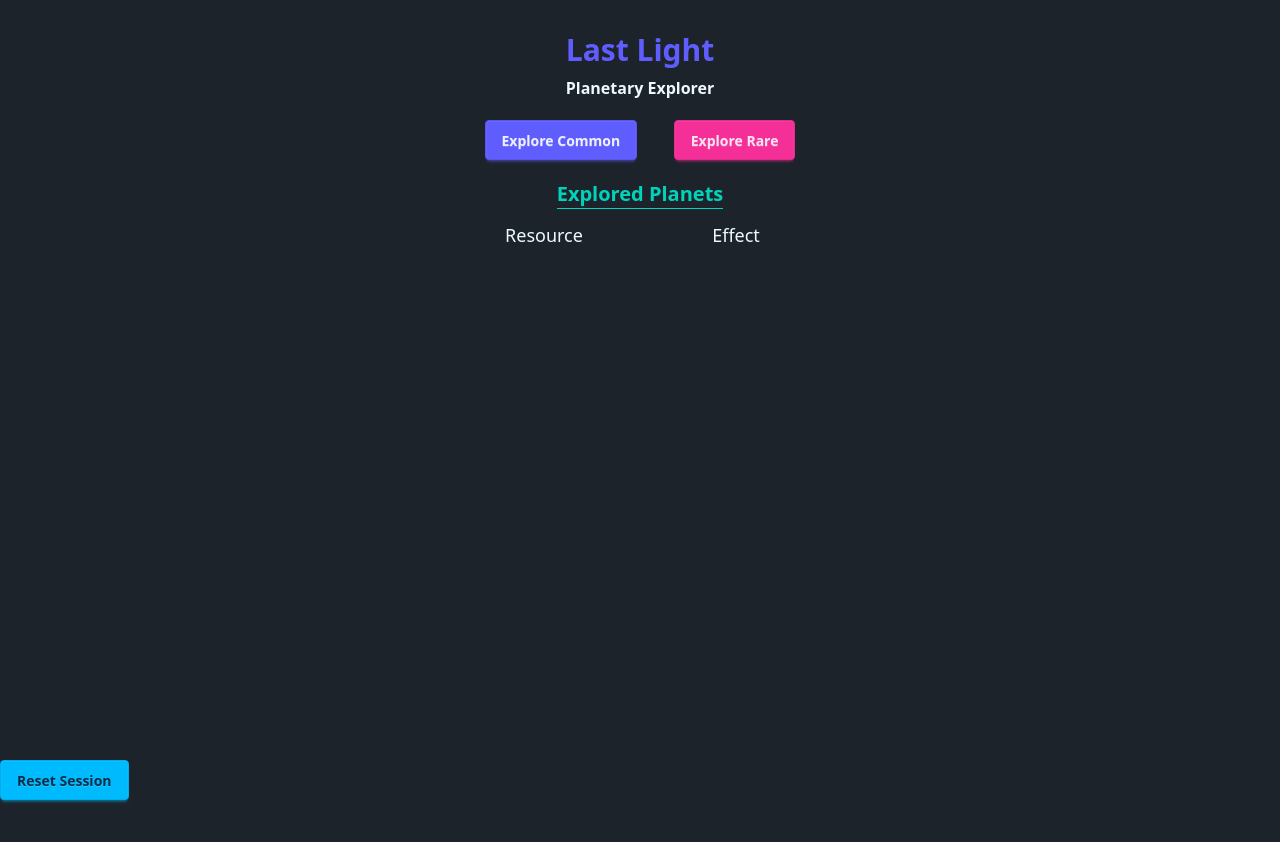
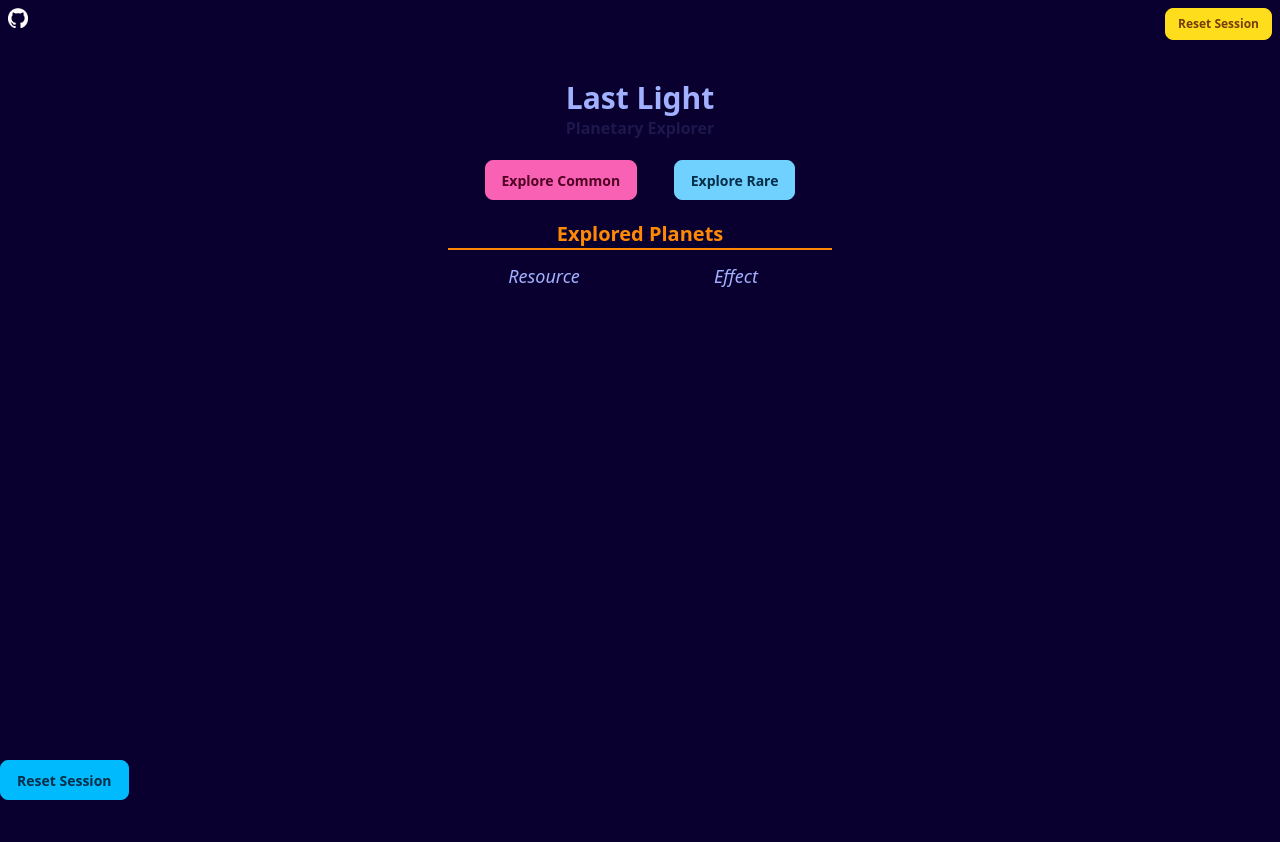
Before and after one commit to Serathian/lastlightexplorer, a website built with Vite: page index.html in a window 1280 px wide. After the commit the page ends 800 px from the top, so only its background shows below. Built offline with nearby package versions, Linux system fonts and the light colour scheme.

Commit message:
refined styles and added github link

```diff
--- a/index.html
+++ b/index.html
@@ -1,6 +1,7 @@
 <!DOCTYPE html>
-<html lang="en" data-theme="dark">
+<html lang="en" data-theme="synthwave">
 <head>
+  <!-- Add Favicon-->
   <meta charset="UTF-8">
   <meta name="viewport" content="width=device-width, initial-scale=1.0">
   <title>Planetary Explorer</title>
@@ -8,10 +9,17 @@
 </head>
 <body>
     <div id="app" class="container mx-auto" >
-      <div class="flex flex-col items-center gap-5 max-w-96 my-8 mx-auto min-h-dvh">
-        <div class="flex flex-col items-center gap-2">
-          <h1 class="text-3xl text-primary font-bold">Last Light</h1>
-          <h2 class="font-bold">Planetary Explorer</h2>
+      <div id="header" class="flex place-content-between p-2 sticky top-0">
+          <a class="text-xs underline text-accent-content" target="_blank" href="https://github.com/Serathian/lastlightexplorer.git">
+            <img src="./src/asseets/github-mark-white.png" width="20px"/>
+          </a>
+
+        <button id="rest-session" class="btn btn-warning btn-sm">Reset Session</button>
+      </div>
+      <div class="flex flex-col items-center gap-5 max-w-96 my-8 mx-auto">
+        <div class="flex flex-col items-center -gap-2">
+          <h1 class="text-3xl text-base-content font-bold">Last Light</h1>
+          <h2 class="font-bold text-base-300">Planetary Explorer</h2>
         </div>
 
         <div id="explore" class="flex flex-col gap-5 w-full">
@@ -21,11 +29,14 @@
           </div>
 
           <div class="flex flex-col items-center w-full gap-3">
-            <h3 class="font-bold text-accent border-b border-accent text-xl">Explored Planets</h3>
+            <h3 class="font-bold text-accent border-b-2 border-accent text-xl w-full text-center">Explored Planets</h3>
             <div id="explored-planets" class="flex w-full">
-              <div class="grid grid-cols-2 w-full gap-y-3">
-                <span class="text-center text-lg">Resource</span>
-                <span class="text-center text-lg">Effect</span>
+              <div class="flex flex-col justify-center w-full">
+                <div class="grid grid-cols-2 gap-y-3">
+                  <span class="text-center text-lg italic">Resource</span>
+                  <span class="text-center text-lg italic">Effect</span>
+                </div>
+
                 <div id="planet-list" class="col-span-2  grid grid-cols-2 w-full gap-y-3">
 
                 </div>
@@ -47,6 +58,7 @@
     </dialog>
       <button id="rest-session" class="btn btn-info absolute left-0 bottom-0">Reset Session</button>
     </div>
+
   <script type="module" src="/src/main.ts"></script>
 </body>
 </html>
--- a/src/style.css
+++ b/src/style.css
@@ -1,4 +1,6 @@
 @import "tailwindcss";
 @tailwind utilities;
-@plugin "daisyui";
+@plugin "daisyui" {
+    themes: light --default, synthwave --prefersdark;
+}
 @plugin "@tailwindcss/typography";
--- a/tailwind.config.cjs
+++ b/tailwind.config.cjs
@@ -1,9 +1,4 @@
-const { default: daisyui } = require('daisyui');
-
 module.exports = {
   content: ['./src/**/*.{vue,js,ts}'],
   plugins: [require("@tailwindcss/typography"), require('daisyui')],
-  daisyui: {
-    themes: ["dark"],
-  }
 };
```
Also changed, not shown: src/asseets/github-mark-white.png (added).
